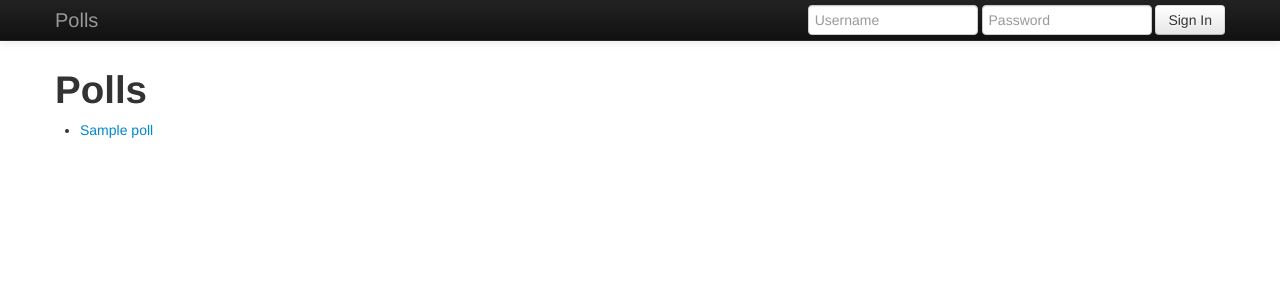
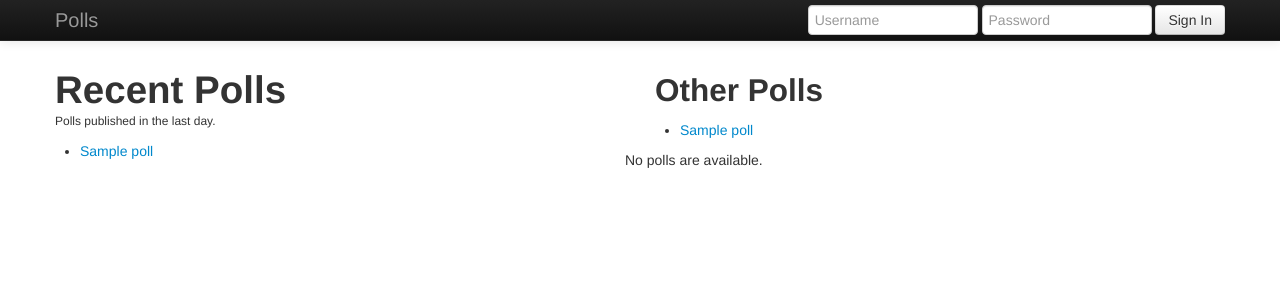
Before and after one commit to chancez/polls, a Django app: template templates/polls/index.html in a window 1280 px wide. Shown: the top 301 px of the page. Run offline with Django 3.2, Linux system fonts and the light colour scheme; the template is opened without the code that fills it: most values are stand-ins (such as "Sample title", 1, 10 or a date in 2020).

Commit message:
Split polls into groups `recent` and `other`.
Update poll index view to split polls into groups. Recently published
(published in the last day) or not.

```diff
--- a/static/css/base.css
+++ b/static/css/base.css
@@ -11,3 +11,10 @@
 .poll div {
   text-indent: 15px;
 }
+
+.polls .title {
+  margin-bottom: 1px;
+}
+.polls .desc {
+  font-size: 12px;
+}
--- a/templates/polls/index.html
+++ b/templates/polls/index.html
@@ -1,15 +1,31 @@
 {% extends "base.html" %}
 
 {% block content %}
-  <h1>Polls</h1>
-  {% if latest_poll_list %}
-      <ul>
-      {% for poll in latest_poll_list %}
-          <li><a href="{% url 'polls:detail' poll.id %}">{{ poll.question }}</a></li>
-      {% endfor %}
-      </ul>
-  {% else %}
-      <p>No polls are available.</p>
+<div class="polls row">
+  <div class="span6 recent">
+    <h1 class="title">Recent Polls</h1>
+    <p class="desc">Polls published in the last day.</p>
+
+    {% if polls_recent %}
+        <ul>
+        {% for poll in polls_recent %}
+            <li><a href="{% url 'polls:detail' poll.id %}">{{ poll.question }}</a></li>
+        {% endfor %}
+        </ul>
+    {% endif %}
+  </div>
+  <div class="span6">
+    <h2>Other Polls</h2>
+    {% if polls_rest %}
+        <ul>
+        {% for poll in polls_rest %}
+            <li><a href="{% url 'polls:detail' poll.id %}">{{ poll.question }}</a></li>
+        {% endfor %}
+        </ul>
+    {% endif %}
+  </div>
+  {% if not poll_list %}
+    No polls are available.
   {% endif %}
-
+</div>
 {% endblock %}
```
Also changed, not shown: polls/tests.py (+7 -7 lines), polls/urls.py (+7 -16 lines), polls/views.py (+26 -8 lines).
